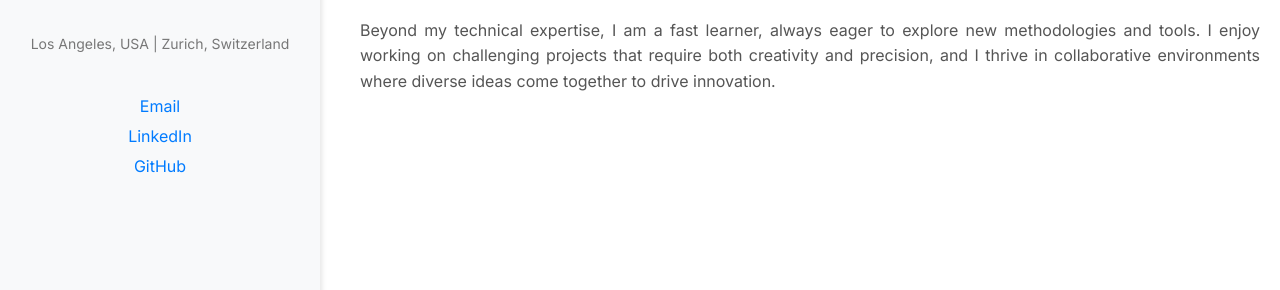
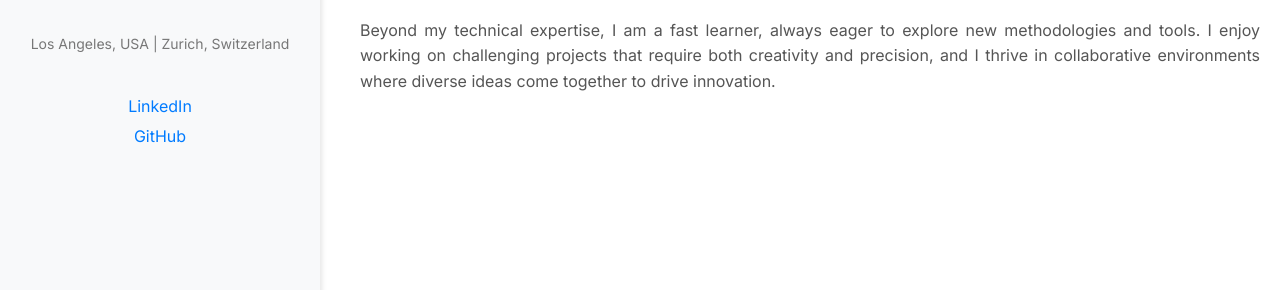
Before and after one commit to thomkell/thomkell.github.io, a Jekyll site: the page built from index.md, in a window 1280 px wide. Shown: the part 348-638 px from the top of the page. Built offline with Jekyll 4.4.1, drawn with Linux system fonts in a browser that asks for light colours.

Commit message:
email deleted

```diff
--- a/_layouts/default.html
+++ b/_layouts/default.html
@@ -22,7 +22,6 @@
 
         <!-- Social Links -->
         <ul class="social-links">
-          <li><a href="mailto:th.h.keller@gmail.com">Email</a></li>
           <li><a href="https://linkedin.com/in/thomkell">LinkedIn</a></li>
           <li><a href="https://github.com/thomkell">GitHub</a></li>
         </ul>
```
Also changed, not shown: 1 other file.
